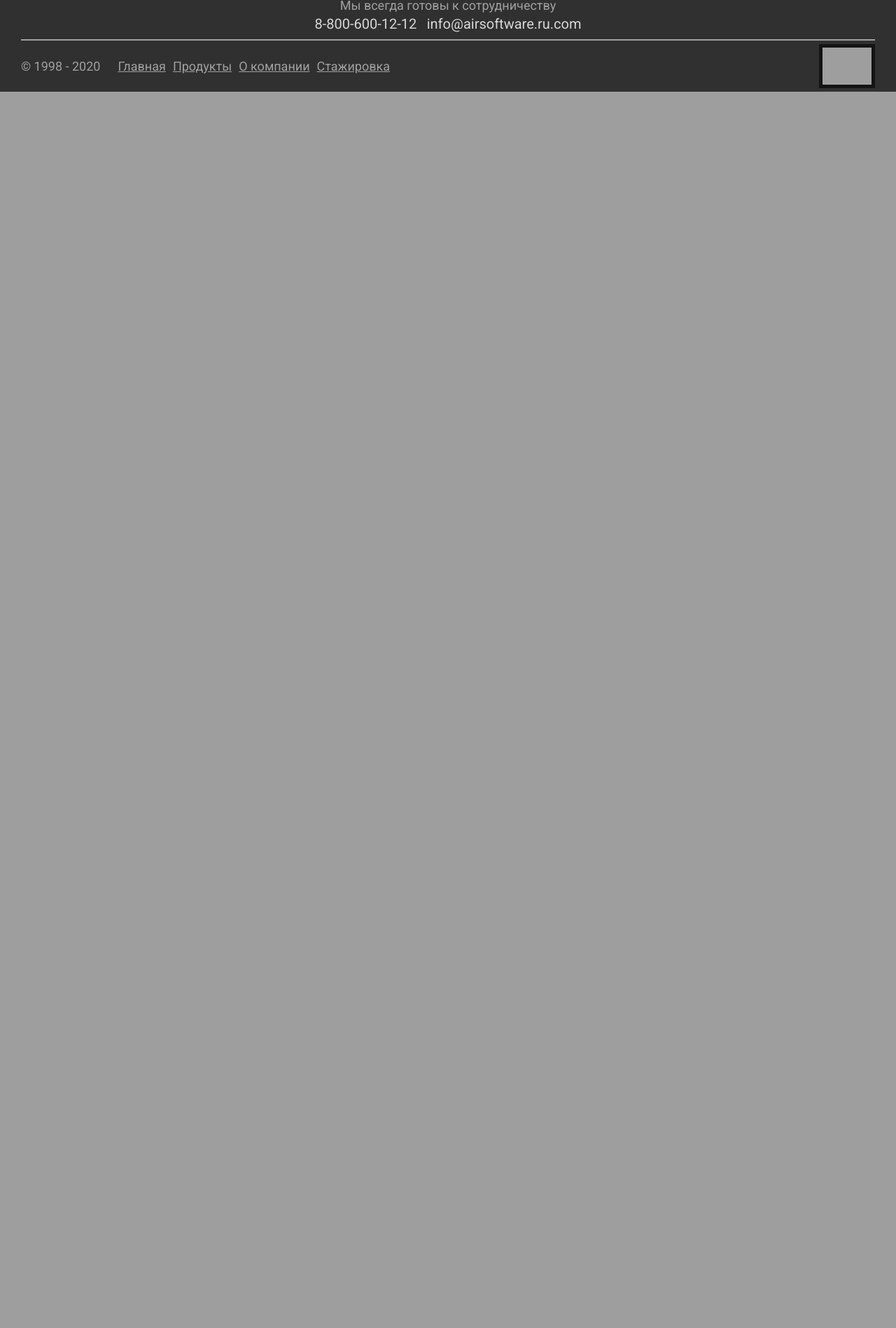
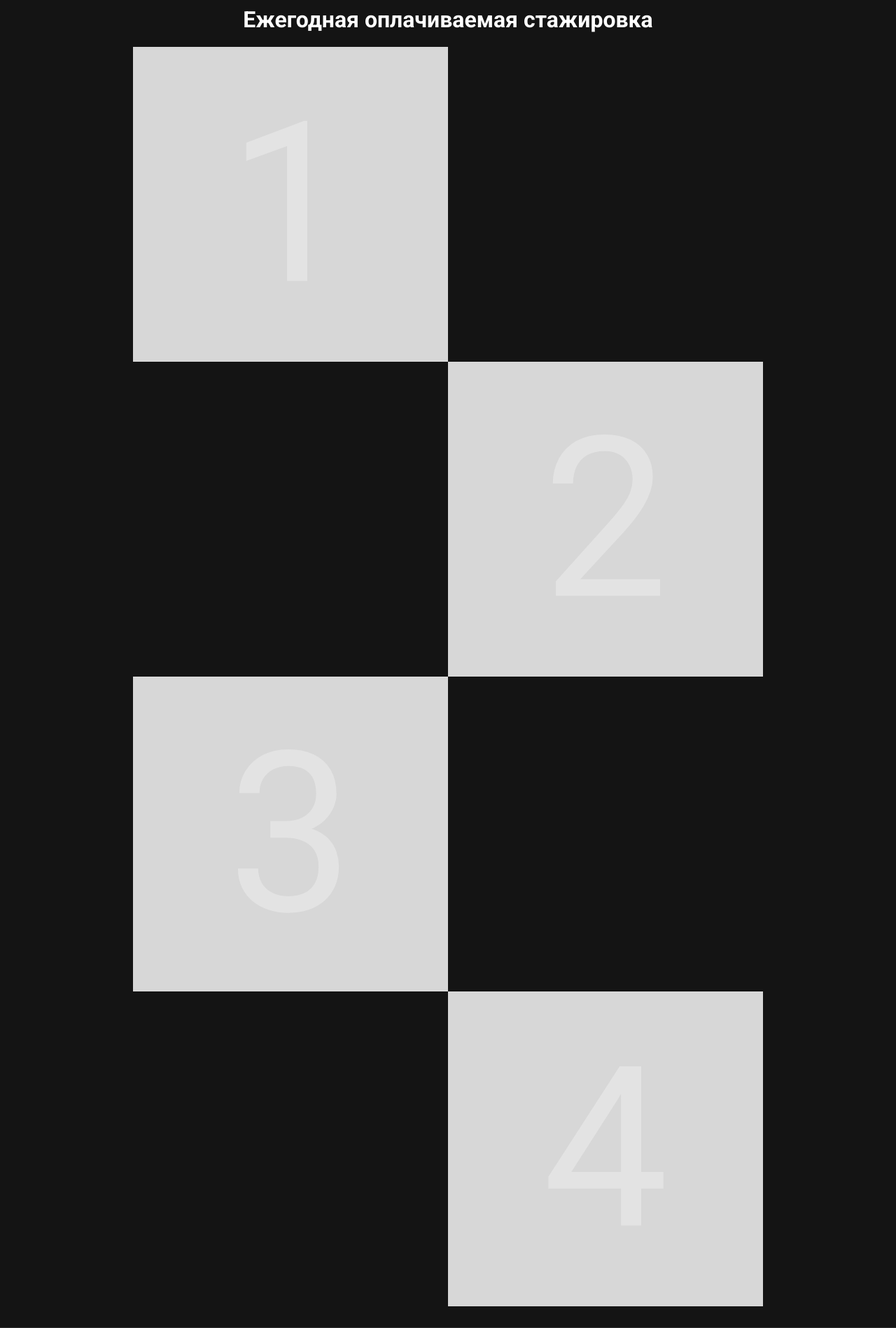
Before and after one commit to kadonomaro/airsoftware, a PHP site: page /internship in a window 1280 px wide. Shown: the part 821-2719 px from the top of the page at 70% size. Before the commit the page ends 952 px from the top, so only its background shows below. Run offline with PHP 8.4, Linux system fonts and the light colour scheme; style sheets or scripts are compiled from the project's sources; grey boxes are pictures that could not be loaded.

Commit message:
feat: add internship-about section

```diff
--- a/internship/index.php
+++ b/internship/index.php
@@ -59,8 +59,38 @@
             </div>
 
         </div>
+    </main><!-- ./product-hero -->
 
-</main><!-- ./product-hero -->
+
+    <section class="internship-about section">
+        <div class="container">
+
+            <header class="section__header">
+                <h2 class="section__title">Ежегодная оплачиваемая стажировка</h2>
+                <span class="section__subtitle"></span>
+            </header>
+
+            <div class="internship-about__inner">
+                <div class="internship-about__item">
+                    <div class="internship-about__main"></div>
+                    <div class="internship-about__side"></div>
+                </div>
+                <div class="internship-about__item">
+                    <div class="internship-about__main"></div>
+                    <div class="internship-about__side"></div>
+                </div>
+                <div class="internship-about__item">
+                    <div class="internship-about__main"></div>
+                    <div class="internship-about__side"></div>
+                </div>
+                <div class="internship-about__item">
+                    <div class="internship-about__main"></div>
+                    <div class="internship-about__side"></div>
+                </div>
+            </div>
+
+        </div><!-- /.container -->
+    </section>
 
 
 
--- /dev/null
+++ b/src/assets/css/sections/_internship-about.scss
@@ -0,0 +1,42 @@
+.internship-about {
+  counter-reset: number;
+  background-color: $color-dark-gray;
+  &__inner {
+    max-width: 900px;
+    margin: 0 auto;
+  }
+  &__item {
+    display: flex;
+    &:nth-child(even) > .internship-about__main {
+      order: 1;
+    }
+  }
+  &__main,
+  &__side {
+    flex-basis: 50%;
+    max-width: 50%;
+    box-sizing: border-box;
+  }
+  &__main {
+    position: relative;
+    padding: 10px;
+    background-color: $color-light-gray;
+    &::before {
+      content: counter(number);
+      counter-increment: number;
+      position: absolute;
+      top: 50%;
+      left: 50%;
+      color: rgba(#ffffff, 0.3);
+      font-size: 20em;
+      text-align: center;
+      transform: translate(-50%, -50%);
+    }
+  }
+  &__image {
+
+  }
+  &__side {
+    padding-bottom: 50%;
+  }
+}
--- a/src/assets/css/sections/_internship-team.scss
+++ b/src/assets/css/sections/_internship-team.scss
@@ -16,6 +16,11 @@
     border-radius: 5px;
     box-shadow: 0 0 15px rgba(#000000, 0.7);
     box-sizing: border-box;
+    filter: brightness(0.5);
+    transition: filter 0.2s ease-in;
+    &:hover {
+      filter: none;
+    }
     &:first-child {
       background-position-x: left;
     }
--- a/src/assets/css/style.scss
+++ b/src/assets/css/style.scss
@@ -19,6 +19,7 @@
 /*Internship page*/
 @import "sections/internship-hero";
 @import "sections/internship-team";
+@import "sections/internship-about";
 
 /*Policy page*/
 @import "sections/policy";
```
Lines whose indentation alone changed are shown as unchanged.
